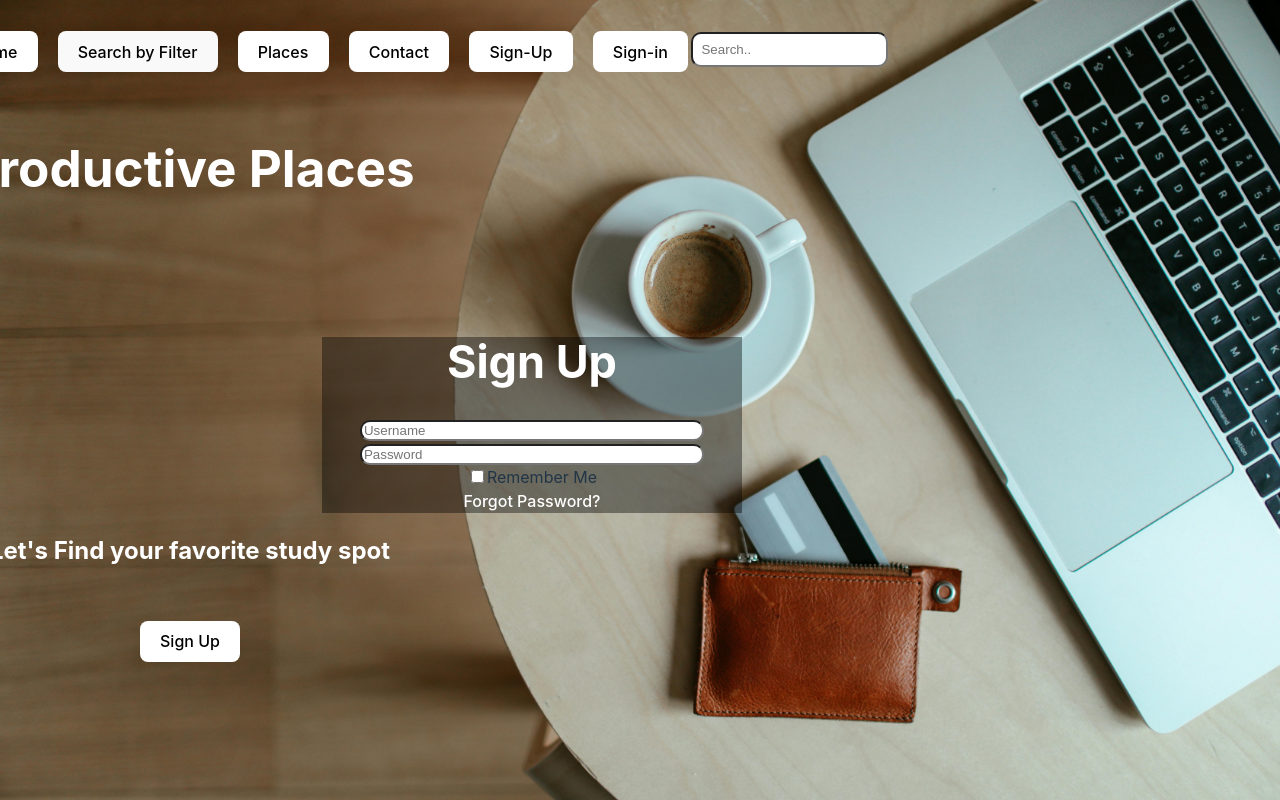
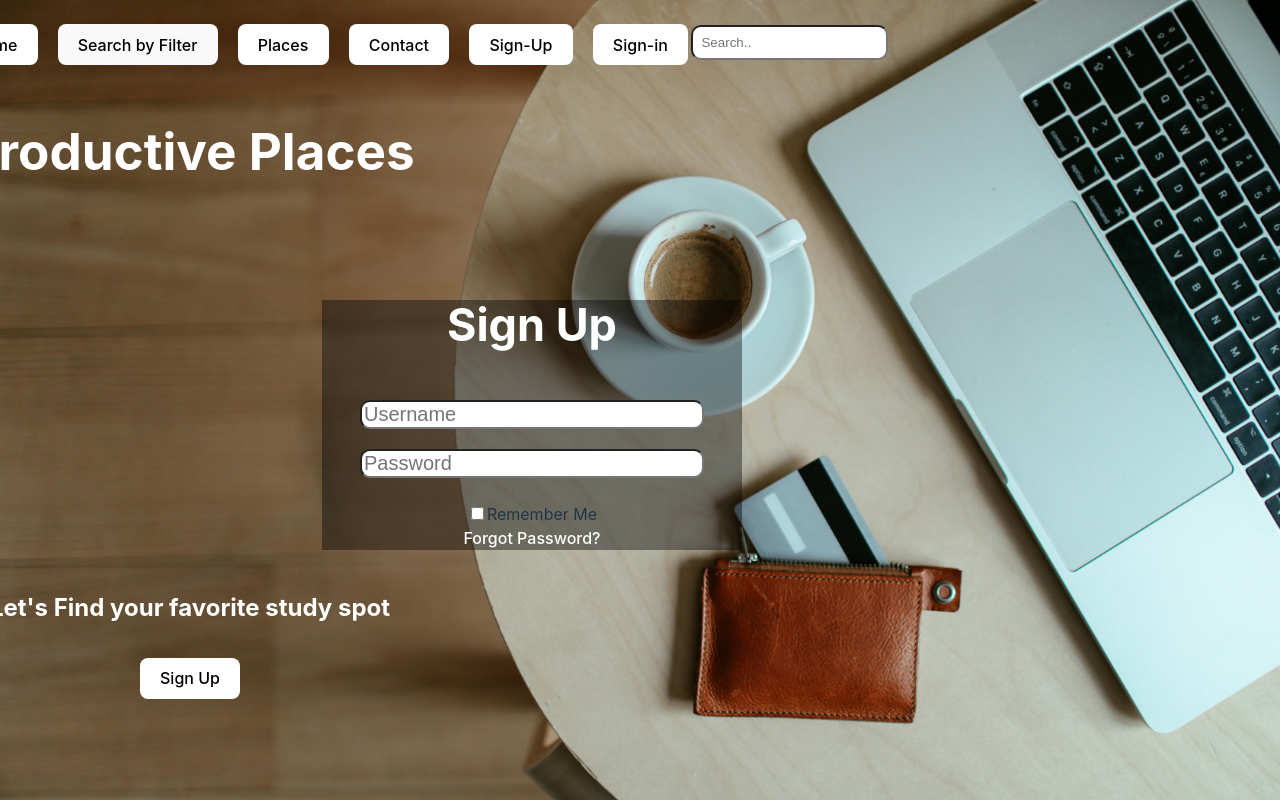
Before and after one commit to Christian-Mirt/S25-Gold, a React (Vite) app in the folder productive-places/: page / in a window 1280 px wide. Built offline with nearby package versions, Linux system fonts and the light colour scheme.

Commit message:
added more changes to sign up, still need to format more

```diff
--- a/productive-places/src/App.css
+++ b/productive-places/src/App.css
@@ -7,7 +7,7 @@
 
 .Main_Title, .subtitle{
   color: white;
-  transform: translateX(-450px);
+  transform: translate(-450px, 20px);
 }
 
 .signBttn{
@@ -19,41 +19,41 @@
 .Home{
   background-color: white;
   color: black;
-  transform: translate(-370px, -200px);
+  transform: translate(-370px, -170px);
 }
 
 .search{
-  transform: translate(-350px, -200px);
+  transform: translate(-350px, -170px);
 }
 
 .places{
   background-color: white;
   color: black;
-  transform: translate(-330px, -200px);
+  transform: translate(-330px, -170px);
 }
 
 .contact{
   background-color: white;
   color: black;
-  transform: translate(-310px, -200px);
+  transform: translate(-310px, -170px);
 }
 
 .signUp{
   background-color: white;
   color: black;
-  transform: translate(-290px, -200px);
+  transform: translate(-290px, -170px);
 }
 
 .signIn{
   background-color: white;
   color: black;
-  transform: translate(-270px, -200px);
+  transform: translate(-270px, -170px);
 }
 
 .searchBttn{
   background-color: white;
   color: black;
-  transform: translate(150px, -240px);
+  transform: translate(150px, -210px);
   border-radius: 10px;
   padding: 8px;
 }
@@ -71,11 +71,14 @@
 .user{
   border-radius: 10px;
   width: 80%;
+  font-size: 20px;
+  margin: 20px 0;
 }
 
 .pass{
   border-radius: 10px;
   width: 80%;
+  font-size: 20px;
 }
 
 .forgot{
--- a/productive-places/src/App.jsx
+++ b/productive-places/src/App.jsx
@@ -20,7 +20,7 @@ function App() {
         <form action = "">
           <h1 class = "signHeader">Sign Up</h1>
           <input type = "text" placeholder='Username' required class = "user"></input><br/>
-          <input type = "text" placeholder='Password' required class = "pass"></input><br/>
+          <input type = "text" placeholder='Password' required class = "pass"></input><br/><br />
           <label><input id="rememberme" name="rememberme" value="remember" type="checkbox" />Remember Me</label><br/>
           <a href = "#" class = "forgot">Forgot Password?</a>
         </form>
```
